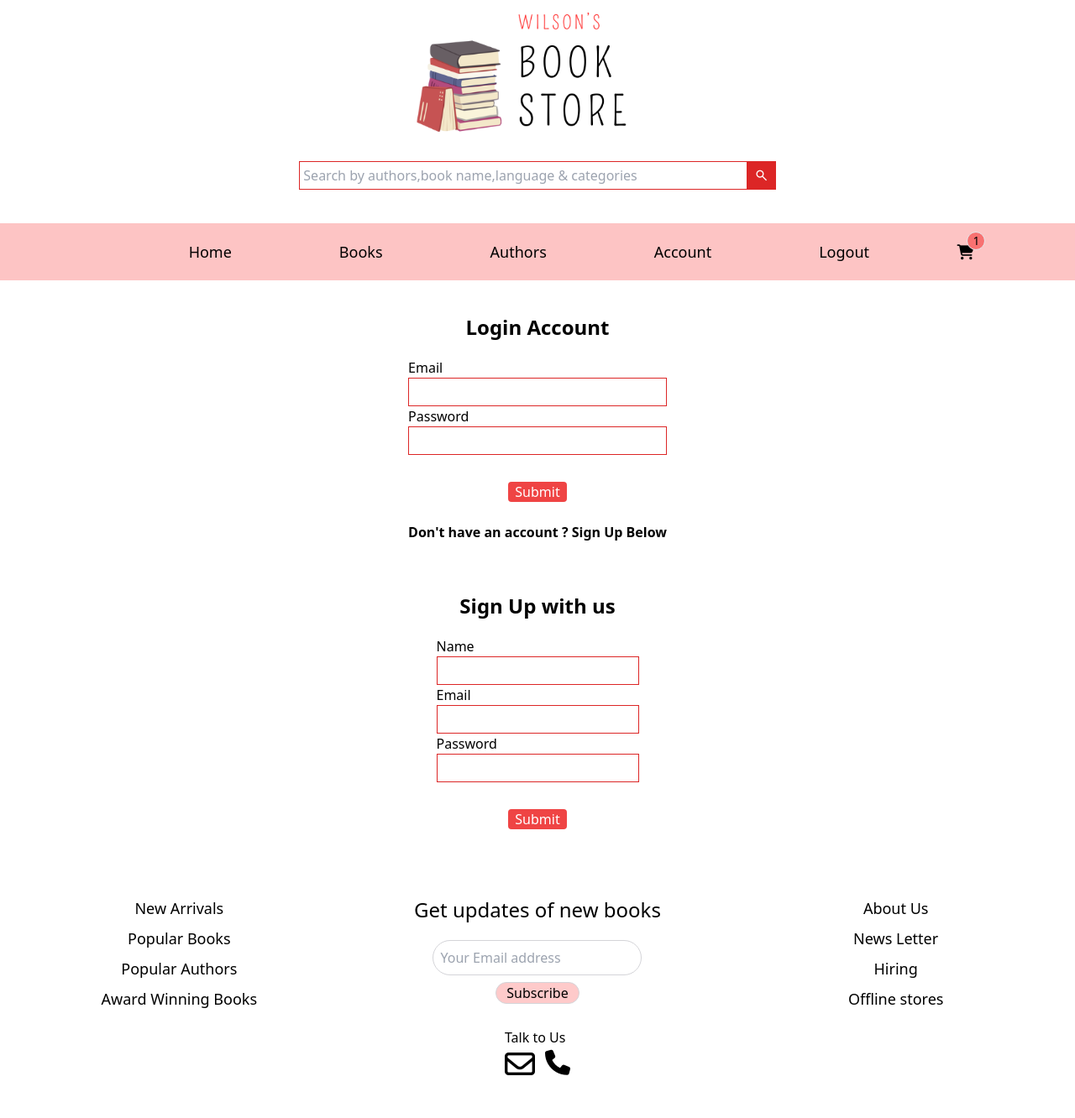
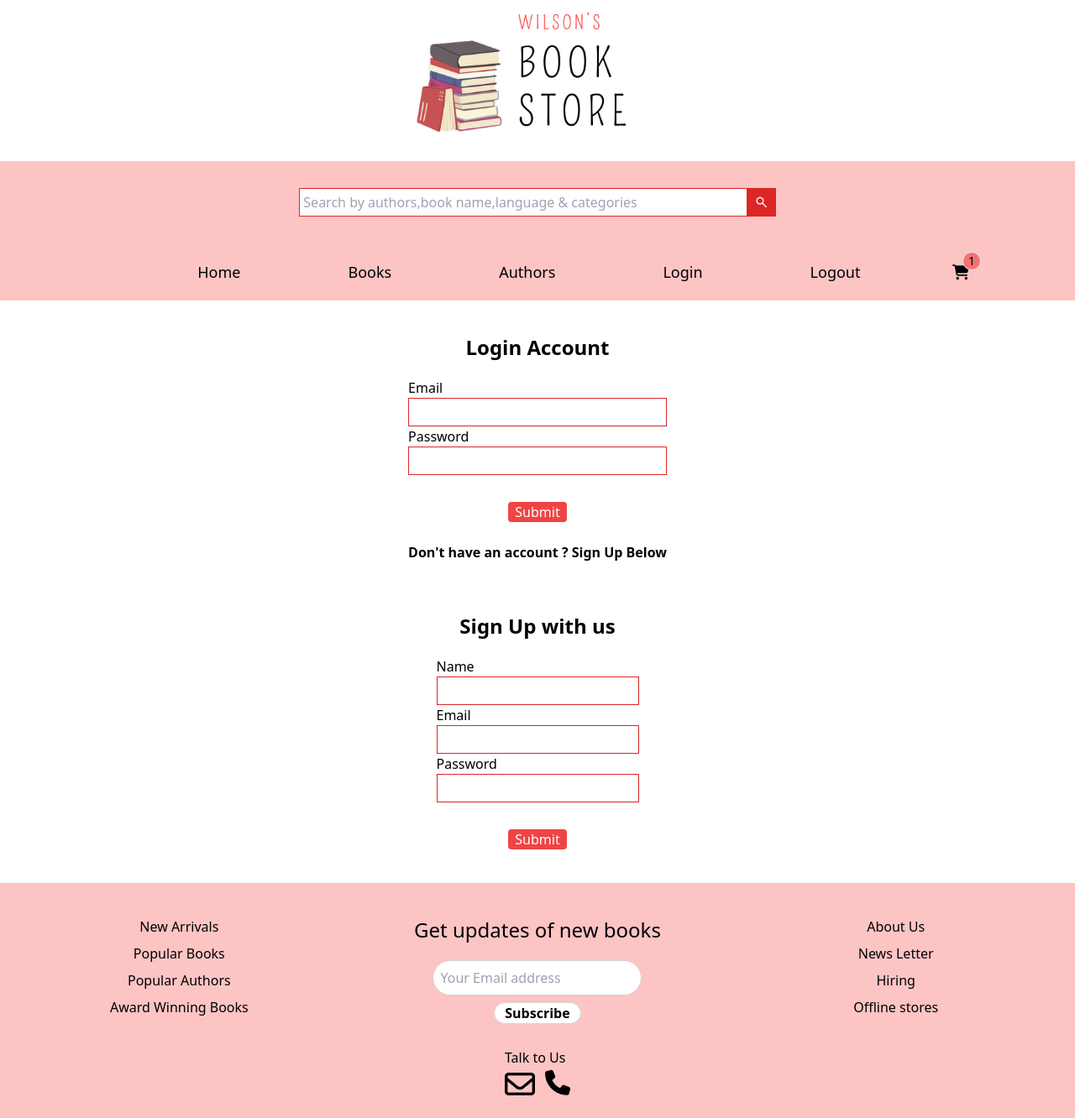
Before and after one commit to anoopwilson96/032-book-store-assignment, a React (Vite) app: page /login in a window 1280 px wide. Shown: the whole page at 84% size. Before the commit the page ends 1308 px from the top, so only its background shows below. Built offline with nearby package versions, Linux system fonts and the light colour scheme.

Commit message:
fixed login/sign up error
login and signup post request URL fixed

```diff
--- a/src/components/footer.jsx
+++ b/src/components/footer.jsx
@@ -3,14 +3,14 @@ import React from 'react'
 export default function Footer() {
   return (
     <>
-    <footer className=" pt-10 mt-10">
+    <footer className=" pt-10 mt-10  bg-[#fdbfbfeb]">
   <div className="max-w-7xl mx-auto grid grid-cols-1 md:grid-cols-3 lg:grid-cols-3  ">
     <div className="footerOne ">
       <ul className=" flex flex-col align-middle items-center justify-start gap-2">
-        <li className="hover:text-red-600 text-lg "> New Arrivals</li>
-        <li className="hover:text-red-600 text-lg "> Popular Books</li>
-        <li className="hover:text-red-600 text-lg "> Popular Authors</li>
-        <li className="hover:text-red-600 text-lg mb-5 "> Award Winning Books</li>
+        <li className="hover:text-red-600  "> New Arrivals</li>
+        <li className="hover:text-red-600  "> Popular Books</li>
+        <li className="hover:text-red-600  "> Popular Authors</li>
+        <li className="hover:text-red-600  mb-5 "> Award Winning Books</li>
       </ul>
     </div>
     <div className="footerTwo">
@@ -28,7 +28,7 @@ export default function Footer() {
             id=""
           />
           <button
-            className=" mb-5 px-3 rounded-full border bg-red-200 border-zinc-300 hover:bg-slate-100 "
+            className=" mb-5 px-3 rounded-full border font-bold bg-white border-zinc-300 hover:bg-slate-100 "
             type="submit"
           >
             Subscribe
@@ -45,10 +45,10 @@ export default function Footer() {
     </div>
     <div className="footerThree">
       <ul className="flex flex-col align-middle items-center justify-start gap-2">
-        <li className="hover:text-red-600 text-lg "> About Us</li>
-        <li className="hover:text-red-600 text-lg "> News Letter</li>
-        <li className="hover:text-red-600 text-lg "> Hiring</li>
-        <li className="hover:text-red-600 text-lg ">Offline stores</li>
+        <li className="hover:text-red-600  "> About Us</li>
+        <li className="hover:text-red-600  "> News Letter</li>
+        <li className="hover:text-red-600  "> Hiring</li>
+        <li className="hover:text-red-600  ">Offline stores</li>
       </ul>
     </div>
   </div>
--- a/src/components/header.jsx
+++ b/src/components/header.jsx
@@ -10,16 +10,16 @@ export default function Header() {
 
   return (
     <>
-      <header>
+<header>
 
-        <section className="headerOne">
+<section className="headerOne ">
 <Link to={'/'}>
 <img className="  max-h-48 mx-auto" src="../logo.png" alt="" />
 </Link>
 
 </section>
-<section className="headerTwo mt-0 mb-10">
-<div className="searchBar  flex flex-row justify-center ">
+<section className="headerTwo mt-0 py-8 bg-[#fdbfbfeb] ">
+<div className="searchBar  flex flex-row justify-center">
 <input type="text" className="border border-red-600  w-5/12 outline-none p-1" placeholder="Search by authors,book name,language & categories " />
 <button className="bg-red-600 px-2"><span className="material-symbols-outlined  text-white  text-lg">search</span>
 </button>
@@ -46,7 +46,7 @@ export default function Header() {
               <li className="hover:text-red-600 text-lg ">Authors</li>
             </Link>
             <Link to={'/login'} className='' >
-              <li className="hover:text-red-600 text-lg text-wrap ">Account</li>
+              <li className="hover:text-red-600 text-lg text-wrap ">Login</li>
             </Link>
             <Link to={'/'} className='' >
               <li className="hover:text-red-600 text-lg ">Logout</li>
--- a/src/routes/home.jsx
+++ b/src/routes/home.jsx
@@ -37,7 +37,7 @@ export default function Home() {
 </div>
 
 
-<div className='grid grid-cols-1  gap-5  justify-center items-center mx-auto '>
+<div className='grid grid-cols-1 p-2 gap-5  justify-center items-center mx-auto '>
 
     {
     authors.map((author)=>(
@@ -63,7 +63,7 @@ export default function Home() {
 </div>
 
 
-<div className='grid grid-cols-2 md:grid-cols-3 gap-5 mx-auto  '>
+<div className='grid grid-cols-2 p-2 md:grid-cols-3 gap-5 mx-auto  '>
   {slicedBooks.map((popularBook)=>(
     <div key={popularBook._id} className='flex justify-center '>
      <div className=' border border-red-600 rounded-3xl shadow-slate-400 p-5 flex flex-col items-center justify-center text-wrap max-w-56' >
@@ -73,7 +73,7 @@ export default function Home() {
         <h3 className='mt-5  text-2xl font-semibold'>{popularBook.bookName}</h3> </Link>
 
         <h3 className=' mb-2 text-lg text-blue-800 '>{popularBook.bookAuthor}</h3>
-        <span className='text-lg'> Price: $ {popularBook.price} </span>
+        <span className='text-lg'> Price: ₹ {popularBook.price} </span>
         <div className='flex flex-col'>
           <button className=' mt-3 mb-2 bg-red-500 text-white px-2 rounded-md'>Add to Cart</button>
           <button className=' mt-3 mb-2 bg-slate-400  text-white px-2 rounded-md'>Mark ❤️️</button>
--- a/src/routes/login.jsx
+++ b/src/routes/login.jsx
@@ -28,12 +28,16 @@ const [signupPassword, setSignupPassword] = useState('');
 
     axios.post(`${import.meta.env.VITE_API_URL}/users`, data)
     .then((response) => {
-      console.log('Signed up successfully:', response.data);
+     // console.log('Signed up successfully:', response.data)
+      navigate('/login')
       alert('Signed up successfully. Please LOGIN to continue')
     })
     .catch((error) => {
-      console.error('Error signing up:', error);
+      console.error('Error signing up:', error)
+      alert('Error: Try again')
+
     });
+
 
   }
 //declaration to get Login data
@@ -50,17 +54,19 @@ function handleLogin(event) {
     password: loginPassword,
   }
 
-  axios.post(`${import.meta.env.VITE_API_URL}/users`, data, {withCredentials:true})
+  axios.post(`${import.meta.env.VITE_API_URL}/auth/login`, data, {withCredentials:true})
   //don't forget to add {withCredentials:true} so that token is exchanged to browser
   // add cors()on Back End
   .then((response) => {
-    console.log('Signed up successfully:', response.data);
+    // console.log('Signed up successfully:', response.data)
+    alert('Signed In: Enjoy Shopping')
     navigate('/')
-    alert('Signed up successfully: Please Login to continue')
 
   })
   .catch((error) => {
     console.error('Error signing up:', error);
+    alert('Password Invalid')
+
   });
 
 }
--- a/src/routes/products/author.jsx
+++ b/src/routes/products/author.jsx
@@ -40,7 +40,7 @@ export default function Author() {
         </Link>
 
         <h3 className=' mb-2 text-lg text-blue-800 '>{book.bookAuthor}</h3>
-        <span className='text-lg'> Price: $ {book.price} </span>
+        <span className='text-lg'> Price:₹ {book.price} </span>
         <div className='flex flex-col'>
           <button className=' mt-3 mb-2 bg-red-500 text-white px-2 rounded-md'>Add to Cart</button>
           <button className=' mt-3 mb-2 bg-slate-400  text-white px-2 rounded-md'>Mark ❤️️</button>
--- a/src/routes/products/book.jsx
+++ b/src/routes/products/book.jsx
@@ -31,7 +31,7 @@ export default function Book() {
       <div className='flex flex-col gap-5'>
            <h3 className='mt-5  text-2xl font-semibold'>{book.bookName}</h3>
            <h3 className=' mb-2 text-lg '>{book.bookAuthor}</h3>
-           <span className='text-lg'> Price: ${book.price}</span>
+           <span className='text-lg'> Price: ₹ {book.price}</span>
 
           <span className='text-lg'>{book.description}</span>
       </div>
--- a/src/routes/products/books.jsx
+++ b/src/routes/products/books.jsx
@@ -36,7 +36,7 @@ export default function Books() {
         </Link>
 
         <h3 className=' mb-2 text-lg text-blue-800 '>{book.bookAuthor}</h3>
-        <span className='text-lg'> Price: $ {book.price} </span>
+        <span className='text-lg'> Price: ₹ {book.price} </span>
         <div className='flex flex-col'>
           <button className=' mt-3 mb-2 bg-red-500 text-white px-2 rounded-md'>Add to Cart</button>
           <button className=' mt-3 mb-2 bg-slate-400  text-white px-2 rounded-md'>Mark ❤️️</button>
--- a/src/routes/products/cart.jsx
+++ b/src/routes/products/cart.jsx
@@ -4,16 +4,45 @@ export default function Cart() {
   return (
     <>
 
-    <div>
+    <div className='p-5'>
     <div>
       <h1 className='mt-5 mb-10 font-bold text-4xl flex justify-center'>
        Ready to checkout ?
       </h1>
     </div>
 
+    <div className='border border-red-700 m-auto max-w-5xl p-5 flex flex-row gap-3 align-middle justify-evenly items-center text-nowrap '>
+      <img className='mr-1 max-h-16 md:max-h-28' src="https://www.bookswagon.com/productimages/images200/417/9780670094417.jpg" alt="" />
+      <h3 className='text-lg'>Book Name</h3>
+      <h2>₹250  </h2>
+      <div className='flex gap-2' >
+        <button className='border px-1 text-xl '>+</button>
+        <h2 className='font-bold text-xl '>0</h2>
+        <button className=' border px-1 text-xl'>-</button>
+      </div>
+    </div>
+
+
+    <div className=' mt-10 border border-red-700 m-auto max-w-5xl p-5 flex flex-col gap-3 align-middle justify-start items-start text-nowrap '>
+
+
+    <h2 className='font-bold text-2xl flex flex-row items-center mx-auto '>
+       CHECKOUT
+    </h2>
+
     <div>
+    <h2>Total items ( 20 )</h2>
+    <h2>Price before tax - 255 </h2>
+    <h2>Total tax - 40</h2>
+    <h2>Price after Tax - 295</h2>
+    </div>
+
+
+    <h3 className='font-bold text-2xl border border-black bg-red-400 px-2 flex flex-row items-center mx-auto'>Pay Now</h3>
 
     </div>
+
+
 
 
 
```
